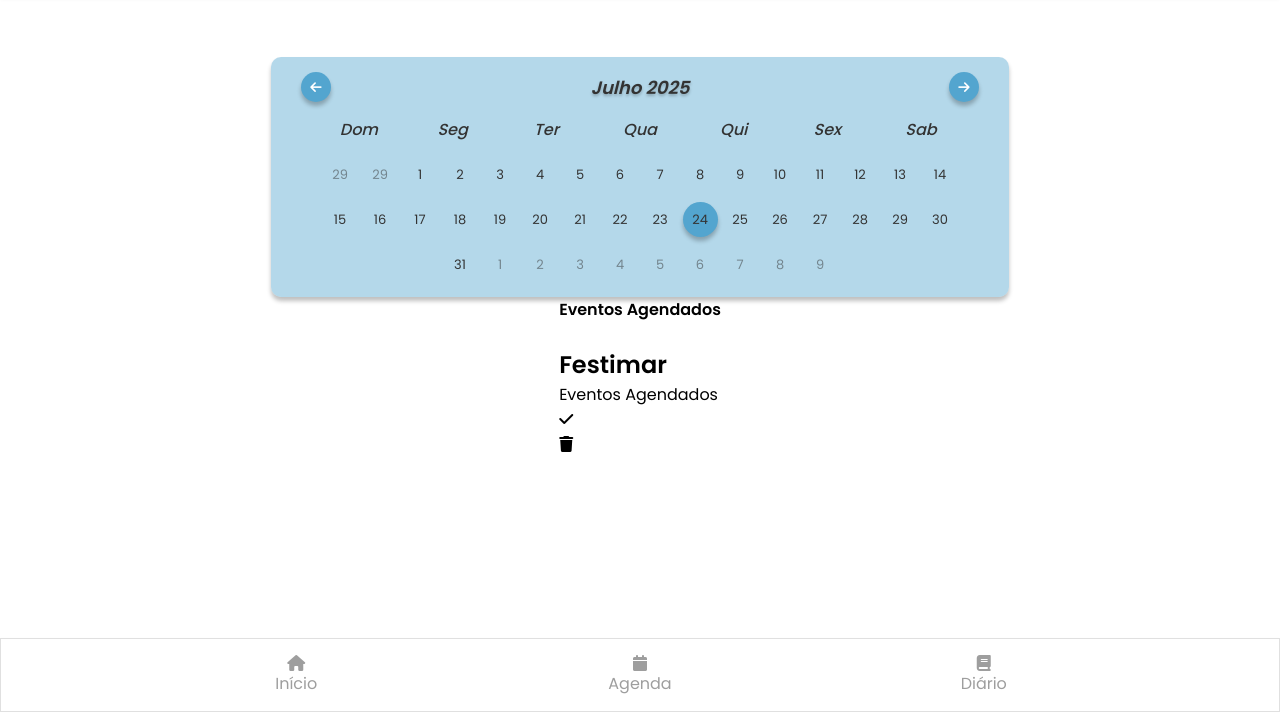
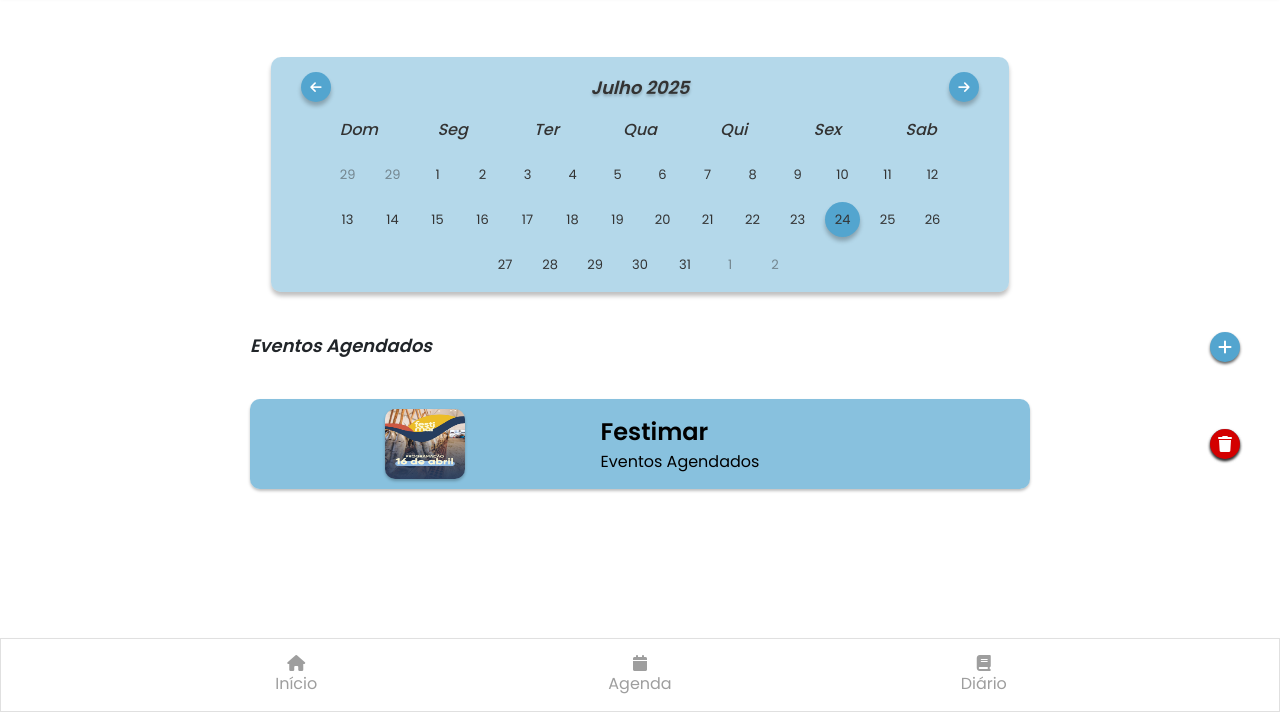
Before and after one commit to Raquel-VF/OQueFazerEmRioGrande, a website: page public/HTML/agenda.html in a window 1280 px wide. Shown: the part 88-800 px from the top of the page. Drawn offline with Linux system fonts and the light colour scheme.

Commit message:
js btn trash e check na tela agenda

```diff
--- a/public/CSS/agendaStyle.css
+++ b/public/CSS/agendaStyle.css
@@ -180,7 +180,7 @@
     display: flex;
     flex-wrap: wrap;
     justify-content: center;
-    gap: 5px;
+    gap: 10px;
 }
 .calendario .diasMes .dia{
     width: 35px;
@@ -192,7 +192,6 @@
     color: #333333;
     font-weight: 400;
     border-radius: 50%;
-    margin-bottom: 5px;
     cursor: pointer;
 }
 .dia-anterior,
@@ -207,7 +206,72 @@
     box-shadow: 0px 4px 4px rgba(0, 0, 0, 0.25);
 }
 
+/*Eventos Agendados */
+.eventosAgendados{
+    width: 100%;
+    display: flex;
+    flex-direction: column;
+    padding: 20px;
+    margin-top: 20px;
+}
 
+.eventosAgendados h3{
+    font-style: italic;
+    font-size: 18px;
+    color: #212529;
+    margin-bottom: 10px;
+}
+.eventosAgendados .btnInfo, .btncheck, .btntrash{
+  background-color: #53a5cf;
+  color:  #ffffff;
+  width: 30px;
+  height: 30px;
+  display: flex;
+  align-items: center;
+  justify-content: center;
+  border-radius: 50%;
+  cursor: pointer;
+  position: absolute;
+  right: 40px;
+  box-shadow: 0px 2px 3px rgba(0, 0, 0, 0.61);
+}
+
+.containerEventosAgendados{
+  background: #53a6cfb0;
+  width: 100%;
+  display: flex;
+  flex-direction: row;
+  align-items: center;
+  justify-content: space-evenly;
+  gap: 10px;
+  padding: 10px;
+  margin-top: 30px;
+  border-radius: 10px;
+  box-shadow: 0px 2px 3px rgba(0, 0, 0, 0.25);
+}
+.containerEventosAgendados img{
+  width: 80px;
+  height: 70px;
+  border-radius: 10px;
+  box-shadow: 0px 2px 3px rgba(0, 0, 0, 0.25);
+}
+
+.eventosAgendosTag{
+  display: flex;
+  flex-direction: column;
+  align-items: flex-start;
+  justify-content: center;
+}
+.btnTrashECheck{
+  display: flex;
+  flex-direction: row;
+  align-items: center;
+  justify-content: center;
+  gap: 10px;
+}
+.btntrash{
+  background-color:#D30000;
+ }
 
 
 
--- a/public/HTML/agenda.html
+++ b/public/HTML/agenda.html
@@ -72,20 +72,24 @@
 
         <!--Container eventos agendados-->
         <div class="eventosAgendados">
-            <h4>Eventos Agendados</h4>
-            <div id="btnInfo">
-
+            <h3>Eventos Agendados</h3>
+            <div class="btnInfo">
+                <i class="fa-solid fa-plus"></i>
             </div>
 
-            <div class="containerEventosAgendados">
-                <img src="" alt="">
-                <h2>Festimar</h2>
-                <p>Eventos Agendados</p>
-                <div id="btncheck">
-                    <i class="fa-solid fa-check"></i>
+            <div class="containerEventosAgendados" data-agendado="true">
+                <img src="../IMAGENS/festimar.jpg" alt="imagem do evento" width="400" height="400">
+                <div class="eventosAgendosTag">
+                    <h2>Festimar</h2>
+                    <p>Eventos Agendados</p>
                 </div>
-                <div id="btntrash">
-                    <i class="fa-solid fa-trash"></i>
+                <div class="btnTrashECheck">
+                    <div class="btncheck">
+                        <i class="fa-solid fa-check"></i>
+                    </div>
+                    <div class="btntrash">
+                        <i class="fa-solid fa-trash"></i>
+                    </div>
                 </div>
             </div>
         </div>
--- a/public/JAVASCRIPT/agenda.js
+++ b/public/JAVASCRIPT/agenda.js
@@ -39,7 +39,7 @@ document.addEventListener("DOMContentLoaded", function(){
 
     //Preenche com dias do proximo mes ate completar a grade ( 42 = 6 semanas * 7 dias )
     const totalDias = primeiroDia + diaNomes;
-    const diasFaltantes = 42 - totalDias;
+    const diasFaltantes = 35 - totalDias;
 
     for (let i = 1; i <= diasFaltantes; i++) {
         diaMes.innerHTML += `<span class="dia dia-proximo">${i}</span>`;
@@ -64,3 +64,41 @@ document.addEventListener("DOMContentLoaded", () => {
         });
     });
 });
+
+
+//Mostrar o botão check ou trash evento salvar ou excluir
+document.addEventListener("DOMContentLoaded", () => {
+    const eventos = document.querySelectorAll(".containerEventosAgendados");
+
+    eventos.forEach(evento => {
+        const btnCheck = evento.querySelector(".btncheck");
+        const btnTrash = evento.querySelector(".btntrash");
+
+        const agendado = evento.getAttribute("data-agendado") === "true";
+        if  (agendado) {
+            btnCheck.style.display = "flex";
+        } else {
+            btnTrash.style.display = "flex";
+        }
+
+        // Clique no CHECK para agendar
+        btnCheck.addEventListener("click",() => {
+            evento.setAttribute("data-agendado", "true");
+            btnCheck.style.display = "none";
+            btnTrash.style.display = "flex";
+
+        //Aqui adicionaria a lógica para salvar o evento agendado
+        Console.log("Evento agendado:");
+        });
+
+        // Clique no TRASH para excluir
+        btnTrash.addEventListener("click", () => {
+            evento.setAttribute("data-agendado", "false");
+            btnTrash.style.display = "none";
+            btnCheck.style.display = "flex";
+
+            //Aqui adicionaria a lógica para excluir o evento agendado
+            Console.log("Evento excluído:");
+        });
+    });
+});
```
